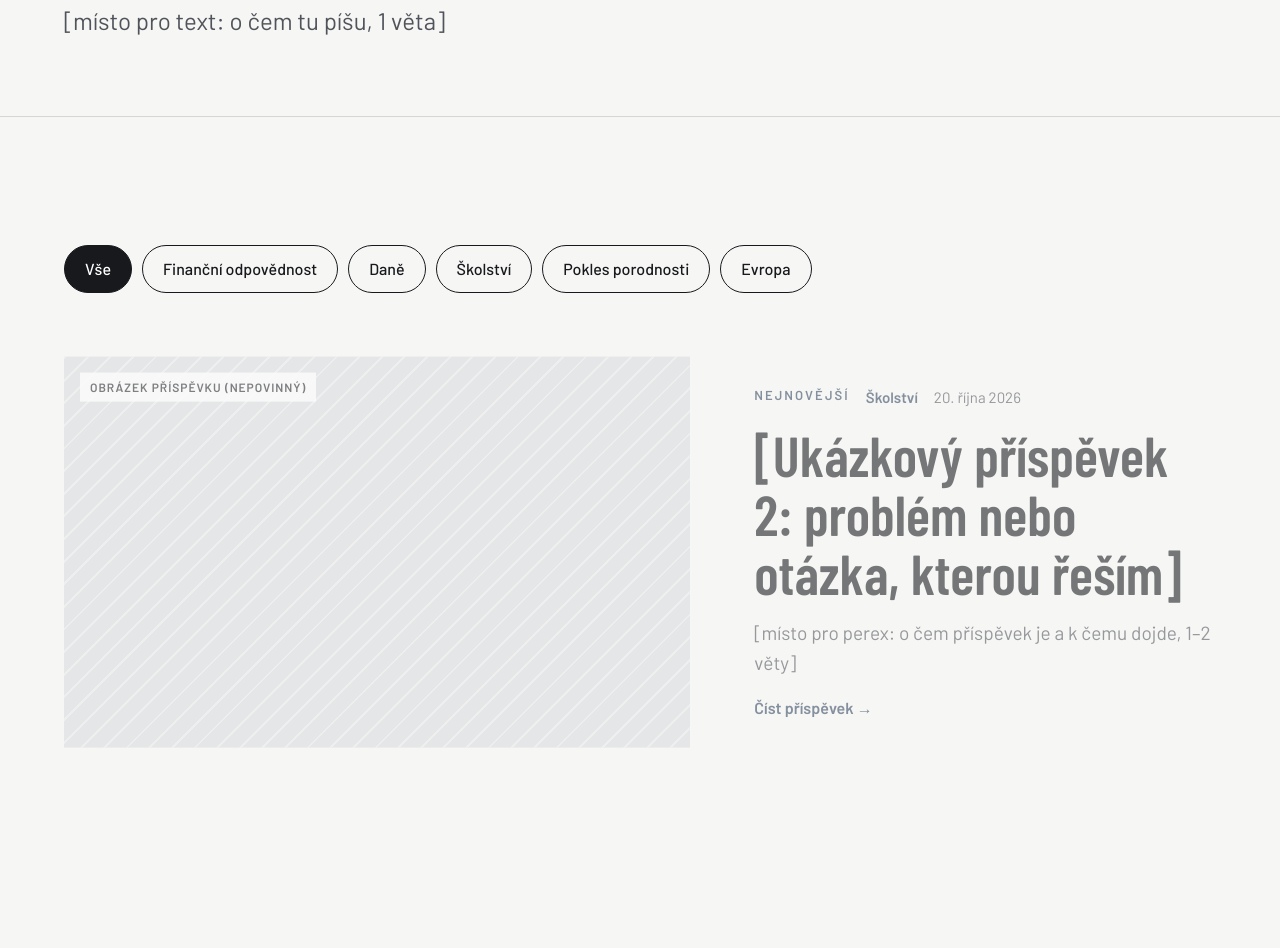
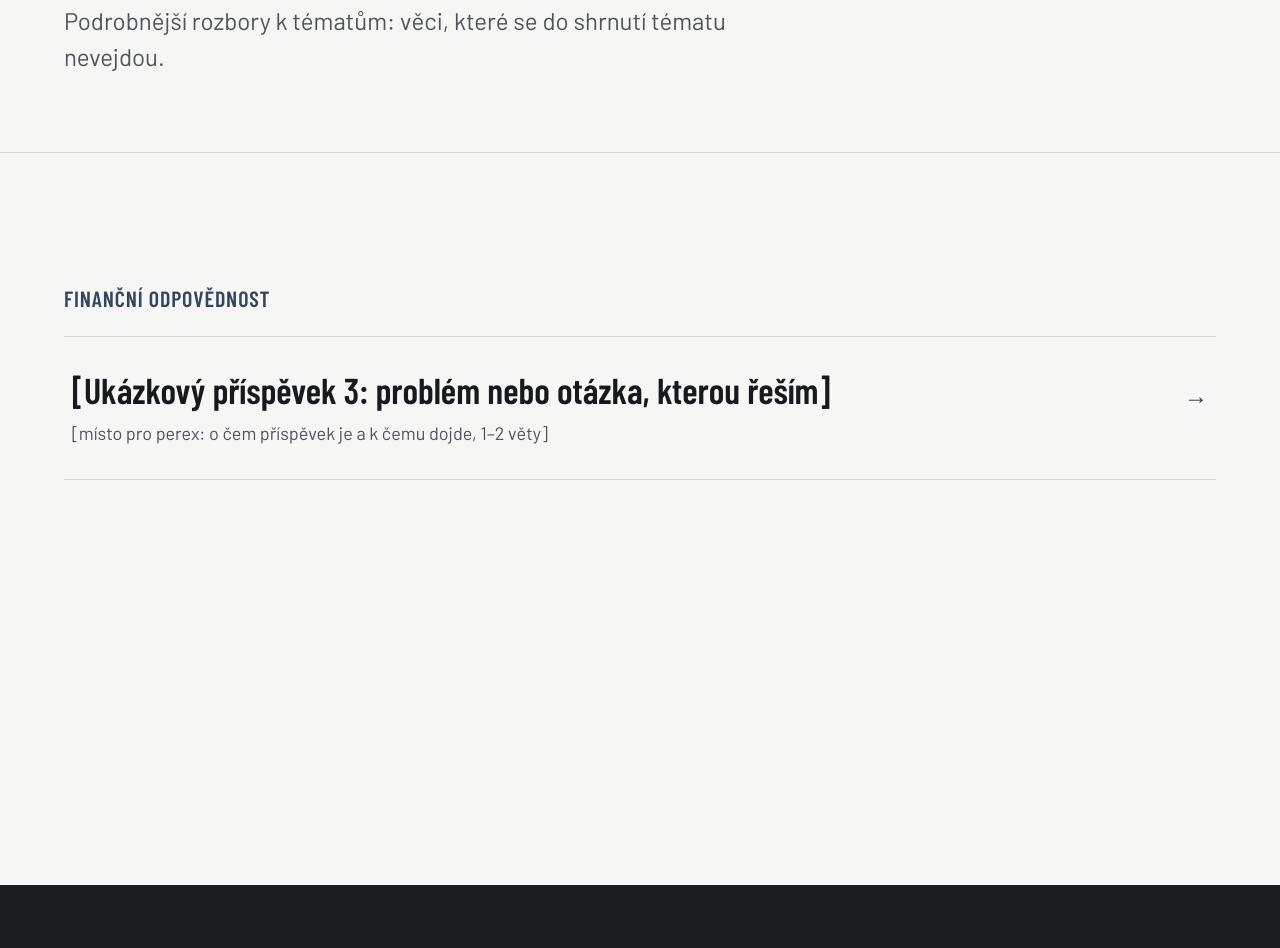
Before and after one commit to JanSevic/JanSevic.github.io, an Astro site: page /prispevky in a window 1280 px wide. Shown: the part 372-1320 px from the top of the page. Built offline with nearby package versions, Linux system fonts and the light colour scheme; Astro itself is replaced by a stand-in of ours.

Commit message:
Příspěvky jako stránky k tématům bez data; Daně vyřazeny z témat
Co-Authored-By: Claude Opus 5.5 <noreply@anthropic.com>
Claude-Session: https://claude.ai/code/session_01CT3ruKuT8mHXH6reXhSWpV

```diff
--- a/src/components/PostCard.astro
+++ /dev/null
@@ -1,16 +0,0 @@
----
-import { Image } from 'astro:assets';
-import type { CollectionEntry } from 'astro:content';
-import { getEntry } from 'astro:content';
-import { formatDate } from '../site';
-
-interface Props { post: CollectionEntry<'prispevky'>; }
-const { post } = Astro.props;
-const tema = await getEntry(post.data.tema);
----
-<a href={`/prispevky/${post.id}/`} class="post-card reveal">
-  {post.data.obrazek && <Image src={post.data.obrazek} alt="" widths={[400, 800]} sizes="(min-width: 1100px) 380px, 100vw" />}
-  <div class="meta"><span class="tema">{tema?.data.title}</span><time datetime={post.data.date.toISOString()}>{formatDate(post.data.date)}</time></div>
-  <h3>{post.data.title}</h3>
-  <p class="muted">{post.data.perex}</p>
-</a>
--- a/src/content.config.ts
+++ b/src/content.config.ts
@@ -23,13 +23,15 @@ const temata = defineCollection({
   }),
 });
 
-// Příspěvky: každý patří k jednomu tématu.
+// Příspěvky: samostatné stránky k tématům (podrobný rozbor návrhu nebo otázky,
+// která se do shrnutí tématu nevejde). Nejsou to blogové zápisky, nemají datum.
 const prispevky = defineCollection({
   loader: glob({ pattern: '**/*.md', base: './src/content/prispevky' }),
   schema: ({ image }) =>
     z.object({
       title: z.string(),
-      date: z.coerce.date(),
+      /** Pořadí v rámci tématu (menší číslo = výš). */
+      poradi: z.number().default(100),
       tema: reference('temata'),
       perex: z.string(),
       obrazek: image().optional(),
--- a/src/content/prispevky/ukazka-2.md
+++ b/src/content/prispevky/ukazka-2.md
@@ -1,7 +1,6 @@
 ---
 # Ukázkový příspěvek – smaž ho, až napíšeš první skutečný.
 title: "[Ukázkový příspěvek 2: problém nebo otázka, kterou řeším]"
-date: 2026-10-20
 tema: skolstvi
 perex: "[místo pro perex: o čem příspěvek je a k čemu dojde, 1–2 věty]"
 # obrazek: ./obrazek.jpg   # volitelné, soubor ulož vedle tohoto .md
--- a/src/content/prispevky/ukazka-3.md
+++ b/src/content/prispevky/ukazka-3.md
@@ -1,7 +1,6 @@
 ---
 # Ukázkový příspěvek – smaž ho, až napíšeš první skutečný.
 title: "[Ukázkový příspěvek 3: problém nebo otázka, kterou řeším]"
-date: 2026-10-05
 tema: financni-odpovednost
 perex: "[místo pro perex: o čem příspěvek je a k čemu dojde, 1–2 věty]"
 # obrazek: ./obrazek.jpg   # volitelné, soubor ulož vedle tohoto .md
--- a/src/content/temata/dane.md
+++ /dev/null
@@ -1,11 +0,0 @@
----
-title: Daně
-order: 2
-popis: "[místo pro text: o co v tématu jde, 1–2 věty]"
-uvod: "[místo pro text: proč mi na tomto tématu záleží, 2–3 věty]"
-navrhy:
-  - nazev: "[Návrh 1: krátký název]"
-    text: "[místo pro text: co konkrétně navrhuji a co by to změnilo, 2–3 věty]"
----
-
-[místo pro text: popis problému, jak ho vidím – odstavec]
--- a/src/pages/prispevky/[...page].astro
+++ /dev/null
@@ -1,72 +0,0 @@
----
-import type { GetStaticPaths } from 'astro';
-import { Image } from 'astro:assets';
-import { getCollection, getEntry } from 'astro:content';
-import Base from '../../layouts/Base.astro';
-import PageHead from '../../components/PageHead.astro';
-import PostCard from '../../components/PostCard.astro';
-import { formatDate } from '../../site';
-
-export const getStaticPaths = (async ({ paginate }) => {
-  const posts = (await getCollection('prispevky', ({ data }) => !data.draft))
-    .sort((a, b) => b.data.date.valueOf() - a.data.date.valueOf());
-  return paginate(posts, { pageSize: 10 });
-}) satisfies GetStaticPaths;
-
-const { page } = Astro.props;
-const temata = (await getCollection('temata')).sort((a, b) => a.data.order - b.data.order);
-const first = page.currentPage === 1;
-const [featured, ...rest] = first ? page.data : [undefined, ...page.data];
-const featuredTema = featured ? await getEntry(featured.data.tema) : undefined;
----
-<Base title={first ? 'Příspěvky' : `Příspěvky – strana ${page.currentPage}`} active="Příspěvky">
-  <PageHead title="Příspěvky" lead="[místo pro text: o čem tu píšu, 1 věta]" />
-  <section class="section">
-    <div class="wrap">
-      <nav class="chips filter reveal" aria-label="Příspěvky podle tématu">
-        <a class="chip" href="/prispevky/" aria-current="page">Vše</a>
-        {temata.map((t) => <a class="chip" href={`/temata/${t.id}/#prispevky`}>{t.data.title}</a>)}
-      </nav>
-
-      {page.data.length === 0 && <p class="lead">Zatím tu nejsou žádné příspěvky.</p>}
-
-      {featured && (
-        <a href={`/prispevky/${featured.id}/`} class="featured post-card reveal">
-          {featured.data.obrazek
-            ? <Image src={featured.data.obrazek} alt="" widths={[640, 1040]} sizes="(min-width: 1100px) 640px, 100vw" class="featured__img" />
-            : <div class="ph featured__img" data-label="Obrázek příspěvku (nepovinný)"></div>}
-          <div class="featured__text">
-            <div class="meta">
-              <span class="label">Nejnovější</span>
-              <span class="tema">{featuredTema?.data.title}</span>
-              <time datetime={featured.data.date.toISOString()}>{formatDate(featured.data.date)}</time>
-            </div>
-            <h2 class="h2-sub">{featured.data.title}</h2>
-            <p class="muted">{featured.data.perex}</p>
-            <span class="more">Číst příspěvek →</span>
-          </div>
-        </a>
-      )}
-
-      {rest.length > 0 && <div class="grid-3">{rest.map((p) => p && <PostCard post={p} />)}</div>}
-
-      {page.lastPage > 1 && (
-        <nav class="pager" aria-label="Stránkování">
-          {page.url.prev ? <a href={page.url.prev}>← Novější</a> : <span></span>}
-          <span class="muted">Strana {page.currentPage} z {page.lastPage}</span>
-          {page.url.next ? <a href={page.url.next}>Starší příspěvky →</a> : <span></span>}
-        </nav>
-      )}
-    </div>
-  </section>
-</Base>
-
-<style>
-  .filter { margin-bottom: 56px; }
-  .featured { flex-direction: row !important; flex-wrap: wrap; align-items: center; gap: 32px clamp(32px, 5vw, 72px) !important; margin-bottom: 72px; }
-  .featured :global(.featured__img) { flex: 1.3 1 520px; aspect-ratio: 16 / 10; width: 100%; object-fit: cover; }
-  .featured__text { flex: 1 1 380px; display: flex; flex-direction: column; gap: 16px; }
-  .featured__text p { font-size: 19px; }
-  .featured:hover .more { transform: translateX(5px); }
-  .pager { display: flex; justify-content: space-between; align-items: center; gap: 16px; margin-top: 72px; padding-top: 24px; border-top: 1px solid var(--line); font-size: 17px; font-weight: 600; }
-</style>
--- /dev/null
+++ b/src/pages/prispevky/index.astro
@@ -0,0 +1,46 @@
+---
+import { getCollection } from 'astro:content';
+import Base from '../../layouts/Base.astro';
+import PageHead from '../../components/PageHead.astro';
+import { podlePoradi } from '../../site';
+
+// Přehled samostatných stránek k tématům, seskupený podle témat (ne podle data).
+const temata = (await getCollection('temata')).sort((a, b) => a.data.order - b.data.order);
+const posts = (await getCollection('prispevky', ({ data }) => !data.draft)).sort(podlePoradi);
+const skupiny = temata
+  .map((t) => ({ tema: t, posts: posts.filter((p) => p.data.tema.id === t.id) }))
+  .filter((g) => g.posts.length > 0);
+---
+<Base title="Příspěvky" active="Příspěvky">
+  <PageHead title="Příspěvky" lead="Podrobnější rozbory k tématům: věci, které se do shrnutí tématu nevejdou." />
+  <section class="section">
+    <div class="wrap groups">
+      {skupiny.length === 0 && <p class="lead">Zatím tu nic není.</p>}
+      {skupiny.map((g) => (
+        <div class="group reveal">
+          <a class="group__title" href={`/temata/${g.tema.id}/`}>{g.tema.data.title}</a>
+          <div class="rows">
+            {g.posts.map((p) => (
+              <a href={`/prispevky/${p.id}/`} class="row">
+                <span class="post">
+                  <h2>{p.data.title}</h2>
+                  <span class="muted">{p.data.perex}</span>
+                </span>
+                <span class="arr" aria-hidden="true">→</span>
+              </a>
+            ))}
+          </div>
+        </div>
+      ))}
+    </div>
+  </section>
+</Base>
+
+<style>
+  .groups { display: flex; flex-direction: column; gap: clamp(48px, 6vw, 80px); }
+  .group { display: flex; flex-direction: column; gap: 20px; }
+  .group__title { font-family: var(--font-display); font-weight: 600; font-size: 22px; letter-spacing: 0.04em; text-transform: uppercase; color: var(--accent); text-decoration: none; }
+  .post { flex: 1 1 480px; display: flex; flex-direction: column; gap: 8px; }
+  .post h2 { font-size: clamp(28px, 3vw, 36px); line-height: 1.15; }
+  .arr { font-size: 24px; }
+</style>
--- a/src/site.ts
+++ b/src/site.ts
@@ -42,3 +42,9 @@ export const formatDate = (d: Date) =>
 
 export const readingTime = (body = '') =>
   Math.max(1, Math.round(body.trim().split(/\s+/).length / 200));
+
+/** Řazení příspěvků (stránek k tématům): podle pole `poradi`, pak podle názvu. */
+export const podlePoradi = (
+  a: { data: { poradi: number; title: string } },
+  b: { data: { poradi: number; title: string } },
+) => a.data.poradi - b.data.poradi || a.data.title.localeCompare(b.data.title, 'cs');
```
Also changed, not shown: src/pages/prispevky/[slug].astro (+8 -12 lines), src/pages/temata/[slug].astro (+10 -9 lines), README.md.
